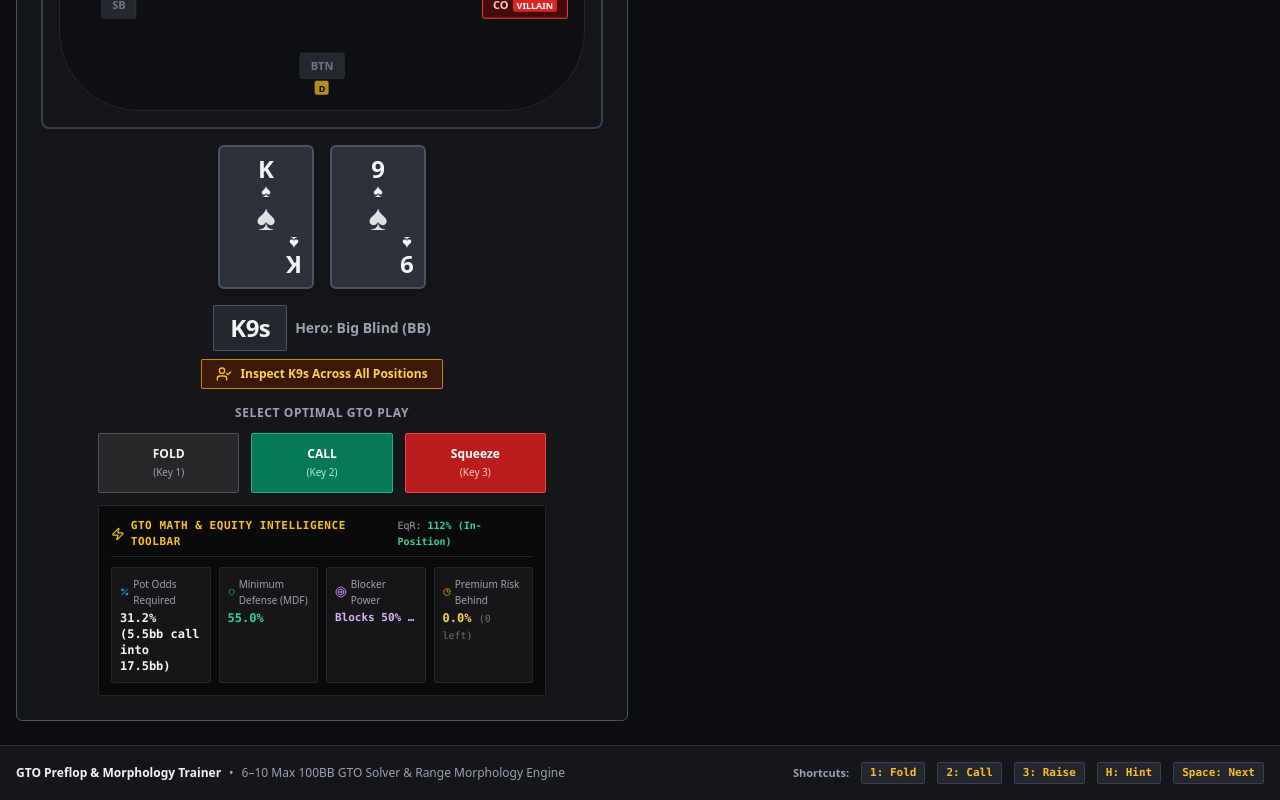
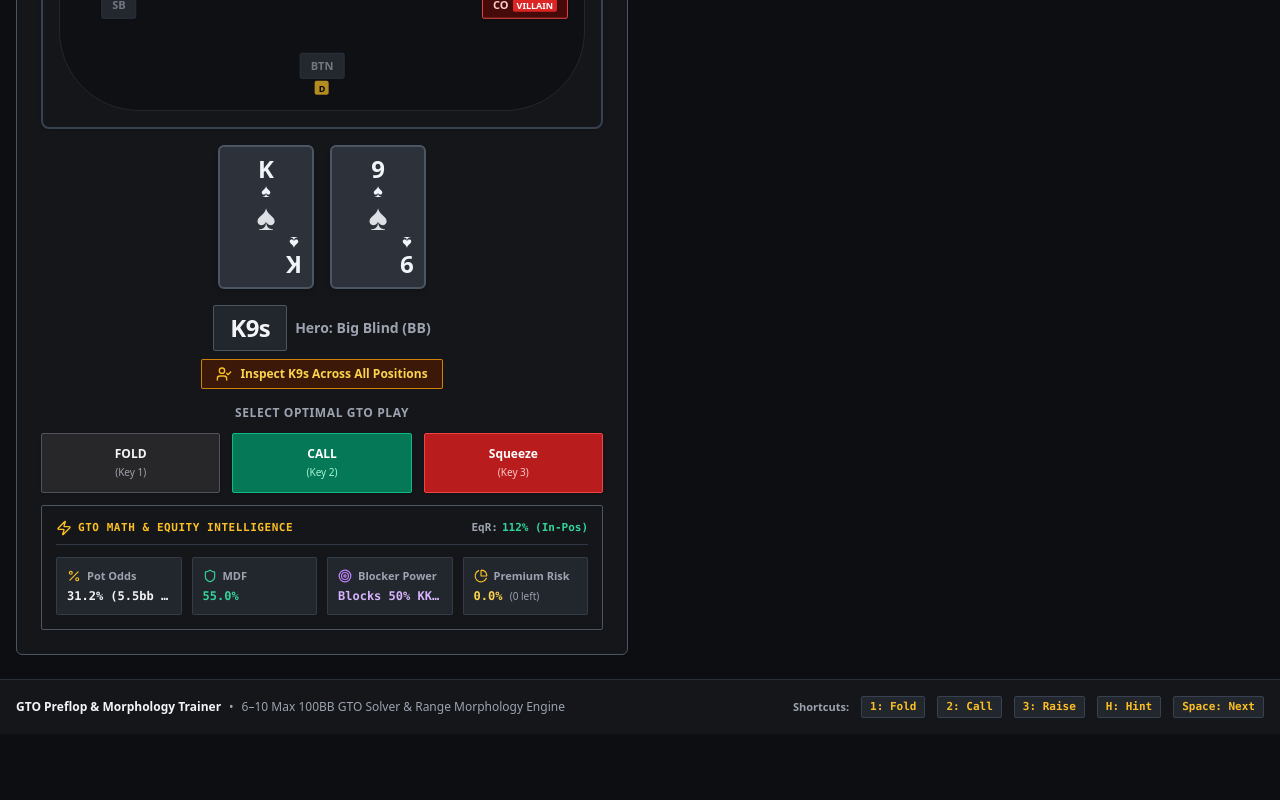
Before and after one commit to Rizehigh/gto-preflop-trainer, a React (Vite) app: page / in a window 1280 px wide. Shown: the part 490-1290 px from the top of the page. After the commit the page ends 1224 px from the top, so only its background shows below. Built offline with nearby package versions, Linux system fonts and the light colour scheme.

Commit message:
style: align GTO Math Toolbar with site Material 3 theme, text truncation bounds, and full table width

```diff
--- a/src/components/AnalyticsTab.tsx
+++ b/src/components/AnalyticsTab.tsx
@@ -1,5 +1,6 @@
 import React, { useMemo } from 'react';
 import { HandCategoryType, Position, UserStats } from '../types/poker';
+import { AMATEUR_PROFILES } from '../data/amateurProfiles';
 import { formatHandCategoryLabel, formatPositionLabel } from '../utils/pokerUtils';
 import { BarChart3, AlertTriangle, ShieldCheck, RefreshCw, Flame, Target, ChevronRight, Zap, TrendingUp, Activity, PieChart, Crosshair } from 'lucide-react';
 
@@ -527,10 +528,11 @@ export const AnalyticsTab: React.FC<AnalyticsTabProps> = ({
               <thead>
                 <tr className="border-b border-m3-outlineVariant text-m3-onSurfaceVariant font-bold uppercase tracking-wider">
                   <th className="py-2 px-3">Spot</th>
+                  <th className="py-2 px-3">Mode / Opponent</th>
                   <th className="py-2 px-3">Position</th>
                   <th className="py-2 px-3">Hand</th>
                   <th className="py-2 px-3">Your Pick</th>
-                  <th className="py-2 px-3">GTO Optimal</th>
+                  <th className="py-2 px-3">Optimal</th>
                   <th className="py-2 px-3">Result</th>
                 </tr>
               </thead>
@@ -538,6 +540,17 @@ export const AnalyticsTab: React.FC<AnalyticsTabProps> = ({
                 {stats.attemptsHistory.slice(0, 25).map((attempt) => (
                   <tr key={attempt.id} className="hover:bg-m3-surfaceContainerHigh">
                     <td className="py-2.5 px-3 text-m3-onSurface">{attempt.spotName}</td>
+                    <td className="py-2.5 px-3 text-xs">
+                      {attempt.isAmateurMode && attempt.amateurArchetype && AMATEUR_PROFILES[attempt.amateurArchetype as keyof typeof AMATEUR_PROFILES] ? (
+                        <span className={`px-2 py-0.5 rounded text-[10px] font-extrabold ${AMATEUR_PROFILES[attempt.amateurArchetype as keyof typeof AMATEUR_PROFILES].badgeColor}`}>
+                          {AMATEUR_PROFILES[attempt.amateurArchetype as keyof typeof AMATEUR_PROFILES].avatar} {AMATEUR_PROFILES[attempt.amateurArchetype as keyof typeof AMATEUR_PROFILES].shortName}
+                        </span>
+                      ) : (
+                        <span className="px-2 py-0.5 rounded text-[10px] font-extrabold bg-zinc-800 text-zinc-300 border border-zinc-700">
+                          GTO
+                        </span>
+                      )}
+                    </td>
                     <td className="py-2.5 px-3 text-m3-primary font-bold">{attempt.heroPosition}</td>
                     <td className="py-2.5 px-3 font-bold text-amber-300">{attempt.handNotation}</td>
                     <td className="py-2.5 px-3 uppercase text-m3-onSurface">{attempt.userAction}</td>
--- a/src/components/GtoMathToolbar.tsx
+++ b/src/components/GtoMathToolbar.tsx
@@ -17,8 +17,8 @@ export const GtoMathToolbar: React.FC<GtoMathToolbarProps> = ({ spot, handNotati
   const isFacing3Bet = spot.category === 'facing_3bet' || spot.category === 'multiway_squeeze';
 
   // Math derivations
-  let potOddsPct = 'N/A';
-  let mdfPct = '61.5%';
+  let potOddsPct = 'N/A (Opener)';
+  let mdfPct = '37.5% (RFI)';
   let eqRealization = '~100%';
 
   if (isRfi) {
@@ -38,9 +38,9 @@ export const GtoMathToolbar: React.FC<GtoMathToolbarProps> = ({ spot, handNotati
   const isSuited = handNotation.endsWith('s');
   const isPair = handNotation.length === 2 && handNotation[0] === handNotation[1];
 
-  if (isSuited) eqRealization = '112% (In-Position)';
-  else if (isPair) eqRealization = '95% (Flop dependant)';
-  else eqRealization = '82% (Offsuit reverse implied odds)';
+  if (isSuited) eqRealization = '112% (In-Pos)';
+  else if (isPair) eqRealization = '95% (Pair)';
+  else eqRealization = '82% (Offsuit)';
 
   const blockerText = isAce && isKing
     ? 'Blocks 50% AA, KK, AK'
@@ -49,66 +49,67 @@ export const GtoMathToolbar: React.FC<GtoMathToolbarProps> = ({ spot, handNotati
     : isKing
     ? 'Blocks 50% KK, AK, KQ'
     : isPair
-    ? 'Blocks 50% Set Combos'
+    ? 'Blocks Set Combos'
     : 'No Major Blockers';
 
   return (
-    <div className="w-full bg-zinc-950/90 border border-zinc-800 rounded-m3-xs p-3 space-y-2.5 shadow-sm text-xs mt-3 animate-fadeIn">
+    <div className="w-full max-w-xl md:max-w-2xl lg:max-w-3xl bg-m3-surfaceContainerLow border border-m3-outline rounded-m3-xs p-3.5 space-y-3 shadow-sm text-xs mt-3 animate-fadeIn">
       {/* Header Badge */}
-      <div className="flex items-center justify-between border-b border-zinc-800 pb-1.5">
-        <div className="flex items-center gap-1.5 font-extrabold text-amber-400 uppercase tracking-wider text-[11px] font-mono">
-          <Zap className="w-3.5 h-3.5 text-amber-400" />
-          <span>GTO Math & Equity Intelligence Toolbar</span>
+      <div className="flex items-center justify-between border-b border-m3-outlineVariant/80 pb-2">
+        <div className="flex items-center gap-1.5 font-black text-amber-400 uppercase tracking-wider text-[11px] font-mono">
+          <Zap className="w-4 h-4 text-amber-400 shrink-0" />
+          <span>GTO Math & Equity Intelligence</span>
         </div>
-        <span className="text-[10px] text-zinc-400 font-mono">
-          EqR: <strong className="text-emerald-400">{eqRealization}</strong>
-        </span>
+        <div className="flex items-center gap-1 text-[11px] font-mono">
+          <span className="text-m3-onSurfaceVariant font-bold">EqR:</span>
+          <span className="text-emerald-400 font-extrabold">{eqRealization}</span>
+        </div>
       </div>
 
-      {/* 4 Key Metric Badges */}
-      <div className="grid grid-cols-2 sm:grid-cols-4 gap-2 text-left font-medium">
+      {/* 4 Key Metric Cards */}
+      <div className="grid grid-cols-2 sm:grid-cols-4 gap-2.5 text-left">
 
         {/* Metric 1: Pot Odds */}
-        <div className="bg-zinc-900/90 border border-zinc-800 rounded-m3-xs p-2 space-y-0.5">
-          <div className="text-[10px] text-zinc-400 flex items-center gap-1">
-            <Percent className="w-3 h-3 text-cyan-400" />
-            <span>Pot Odds Required</span>
+        <div className="bg-m3-surfaceContainerHigh border border-m3-outlineVariant/80 rounded-m3-xs p-2.5 space-y-1 shadow-xs overflow-hidden">
+          <div className="text-[11px] font-bold text-m3-onSurfaceVariant flex items-center gap-1.5 truncate">
+            <Percent className="w-3.5 h-3.5 text-amber-400 shrink-0" />
+            <span className="truncate">Pot Odds</span>
           </div>
-          <div className="text-xs font-bold text-zinc-100 font-mono">
+          <div className="text-xs font-bold text-m3-onSurface font-mono truncate" title={potOddsPct}>
             {potOddsPct}
           </div>
         </div>
 
         {/* Metric 2: MDF */}
-        <div className="bg-zinc-900/90 border border-zinc-800 rounded-m3-xs p-2 space-y-0.5">
-          <div className="text-[10px] text-zinc-400 flex items-center gap-1">
-            <Shield className="w-3 h-3 text-emerald-400" />
-            <span>Minimum Defense (MDF)</span>
+        <div className="bg-m3-surfaceContainerHigh border border-m3-outlineVariant/80 rounded-m3-xs p-2.5 space-y-1 shadow-xs overflow-hidden">
+          <div className="text-[11px] font-bold text-m3-onSurfaceVariant flex items-center gap-1.5 truncate">
+            <Shield className="w-3.5 h-3.5 text-emerald-400 shrink-0" />
+            <span className="truncate">MDF</span>
           </div>
-          <div className="text-xs font-bold text-emerald-400 font-mono">
+          <div className="text-xs font-bold text-emerald-400 font-mono truncate" title={mdfPct}>
             {mdfPct}
           </div>
         </div>
 
         {/* Metric 3: Blockers */}
-        <div className="bg-zinc-900/90 border border-zinc-800 rounded-m3-xs p-2 space-y-0.5">
-          <div className="text-[10px] text-zinc-400 flex items-center gap-1">
-            <Target className="w-3 h-3 text-purple-400" />
-            <span>Blocker Power</span>
+        <div className="bg-m3-surfaceContainerHigh border border-m3-outlineVariant/80 rounded-m3-xs p-2.5 space-y-1 shadow-xs overflow-hidden">
+          <div className="text-[11px] font-bold text-m3-onSurfaceVariant flex items-center gap-1.5 truncate">
+            <Target className="w-3.5 h-3.5 text-purple-400 shrink-0" />
+            <span className="truncate">Blocker Power</span>
           </div>
-          <div className="text-[11px] font-bold text-purple-300 font-mono truncate">
+          <div className="text-xs font-bold text-purple-300 font-mono truncate" title={blockerText}>
             {blockerText}
           </div>
         </div>
 
         {/* Metric 4: Premium Risk */}
-        <div className="bg-zinc-900/90 border border-zinc-800 rounded-m3-xs p-2 space-y-0.5">
-          <div className="text-[10px] text-zinc-400 flex items-center gap-1">
-            <PieChart className="w-3 h-3 text-amber-400" />
-            <span>Premium Risk Behind</span>
+        <div className="bg-m3-surfaceContainerHigh border border-m3-outlineVariant/80 rounded-m3-xs p-2.5 space-y-1 shadow-xs overflow-hidden">
+          <div className="text-[11px] font-bold text-m3-onSurfaceVariant flex items-center gap-1.5 truncate">
+            <PieChart className="w-3.5 h-3.5 text-amber-400 shrink-0" />
+            <span className="truncate">Premium Risk</span>
           </div>
-          <div className="text-xs font-bold text-amber-300 font-mono">
-            {(math.probabilityPremiumBehind * 100).toFixed(1)}% <span className="text-[10px] text-zinc-500 font-normal">({math.playersBehind} left)</span>
+          <div className="text-xs font-bold text-amber-300 font-mono truncate">
+            {(math.probabilityPremiumBehind * 100).toFixed(1)}% <span className="text-[10px] text-m3-onSurfaceVariant font-normal font-sans">({math.playersBehind} left)</span>
           </div>
         </div>
 
--- a/src/components/TrainerTab.tsx
+++ b/src/components/TrainerTab.tsx
@@ -365,8 +365,8 @@ export const TrainerTab: React.FC<TrainerTabProps> = ({ onRecordAttempt, leakPos
             </button>
           </div>
 
-          {/* Action Buttons */}
-          <div className="w-full max-w-md space-y-3">
+          {/* Action Buttons & GTO Math Toolbar */}
+          <div className="w-full max-w-xl md:max-w-2xl lg:max-w-3xl space-y-3">
             <div className="text-xs font-bold text-m3-onSurfaceVariant text-center uppercase tracking-wider mb-2">
               {isAmateurMode ? 'Select Optimal Exploitative Play' : 'Select Optimal GTO Play'}
             </div>
```
Also changed, not shown: src/components/GuideTab.tsx (+58 -1 lines).
